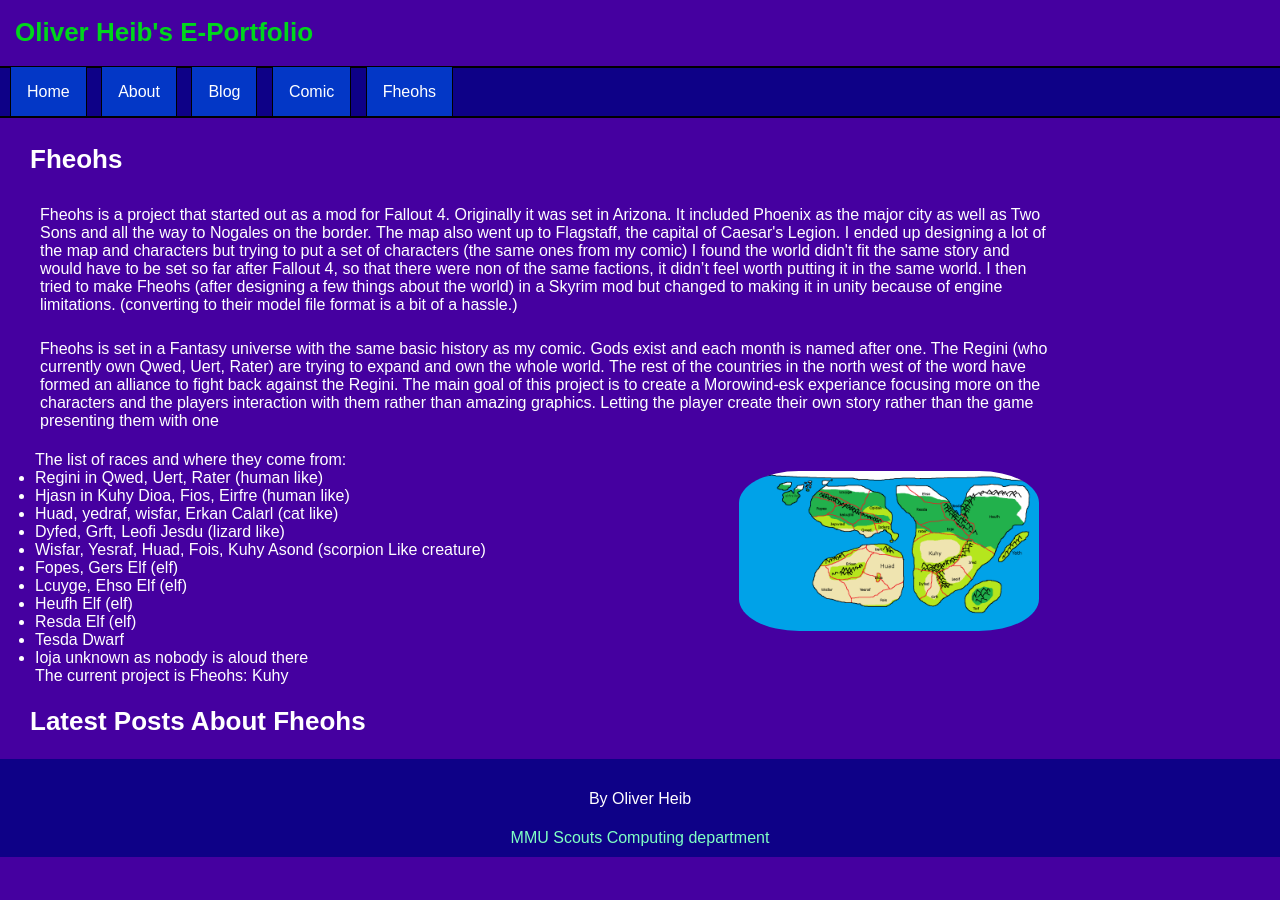
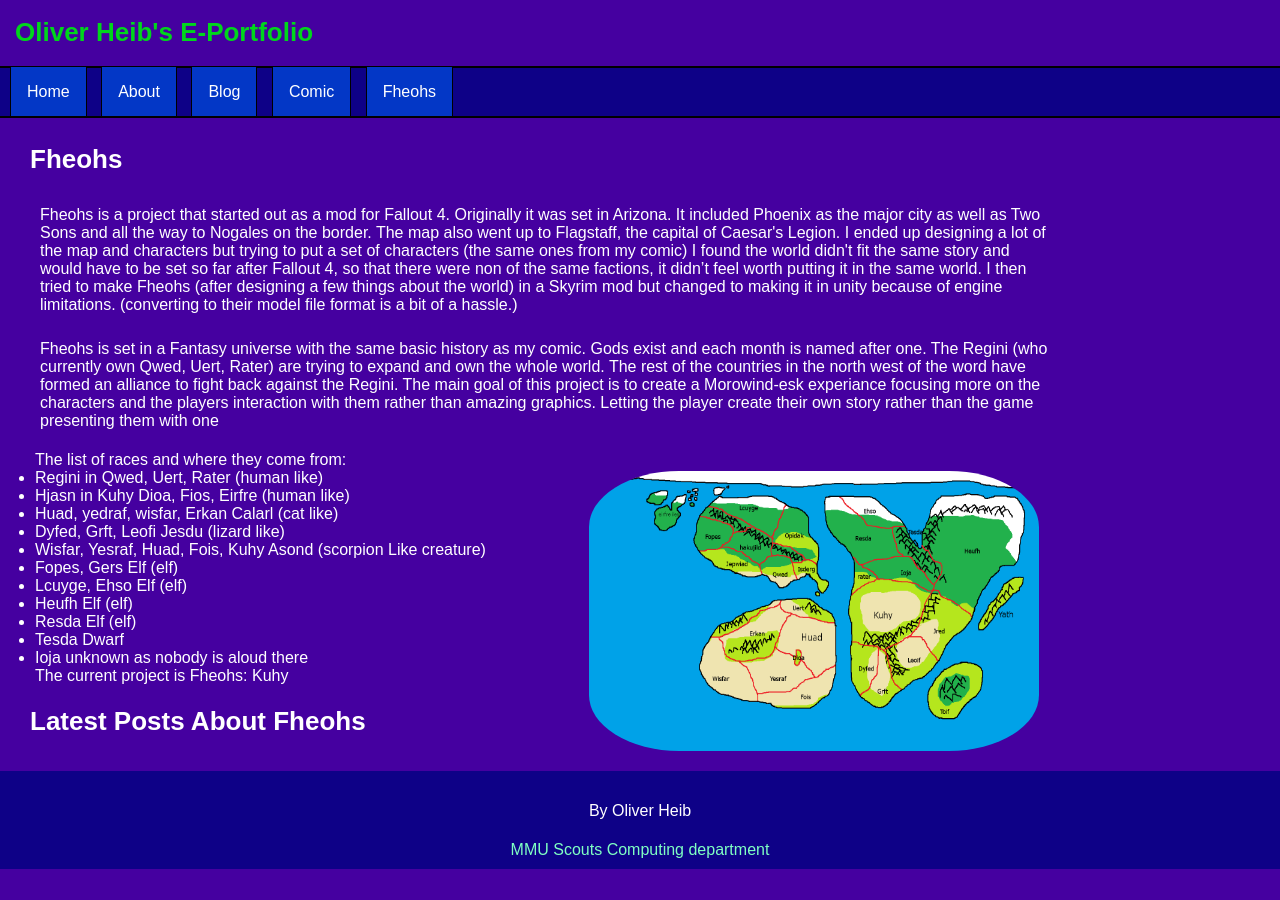
Before and after one commit to OliverHeib/E-PortfolioInJekyll, a Jekyll site: the page built from fheohs.html, in a window 1280 px wide. Built offline with Jekyll 4.4.1, drawn with Linux system fonts in a browser that asks for light colours.

Commit message:
Update fheohs.html

```diff
--- a/fheohs.html
+++ b/fheohs.html
@@ -7,7 +7,7 @@ title: Fheohs
   <h1>Fheohs</h1>
   <p>Fheohs is a project that started out as a mod for Fallout 4. Originally it was set in Arizona. It included Phoenix as the major city as well as Two Sons and all the way to Nogales on the border. The map also went up to Flagstaff, the capital of Caesar's Legion. I ended up designing a lot of the map and characters but trying to put a set of characters (the same ones from my comic) I found the world didn't fit the same story and would have to be set so far after Fallout 4, so that there were non of the same factions, it didn’t feel worth putting it in the same world. I then tried to make Fheohs (after designing a few things about the world) in a Skyrim mod but changed to making it in unity because of engine limitations. (converting to their model file format is a bit of a hassle.)</p>
   <p>Fheohs is set in a Fantasy universe with the same basic history as my comic. Gods exist and each month is named after one. The Regini (who currently own Qwed, Uert, Rater) are trying to expand and own the whole world. The rest of the countries in the north west of the word have formed an alliance to fight back against the Regini. The main goal of this project is to create a Morowind-esk experiance focusing more on the characters and the players interaction with them rather than amazing graphics. Letting the player create their own story rather than the game presenting them with one</p>
-  <img src="images/Fheohs/RPLocationsFheohs.png" alt="Picture of me" style="width:300px;height:160px;">
+  <img src="images/Fheohs/RPLocationsFheohs.png" alt="Picture of me" style="width:450px;height:280px;">
 </article>
 
 <article>
```
